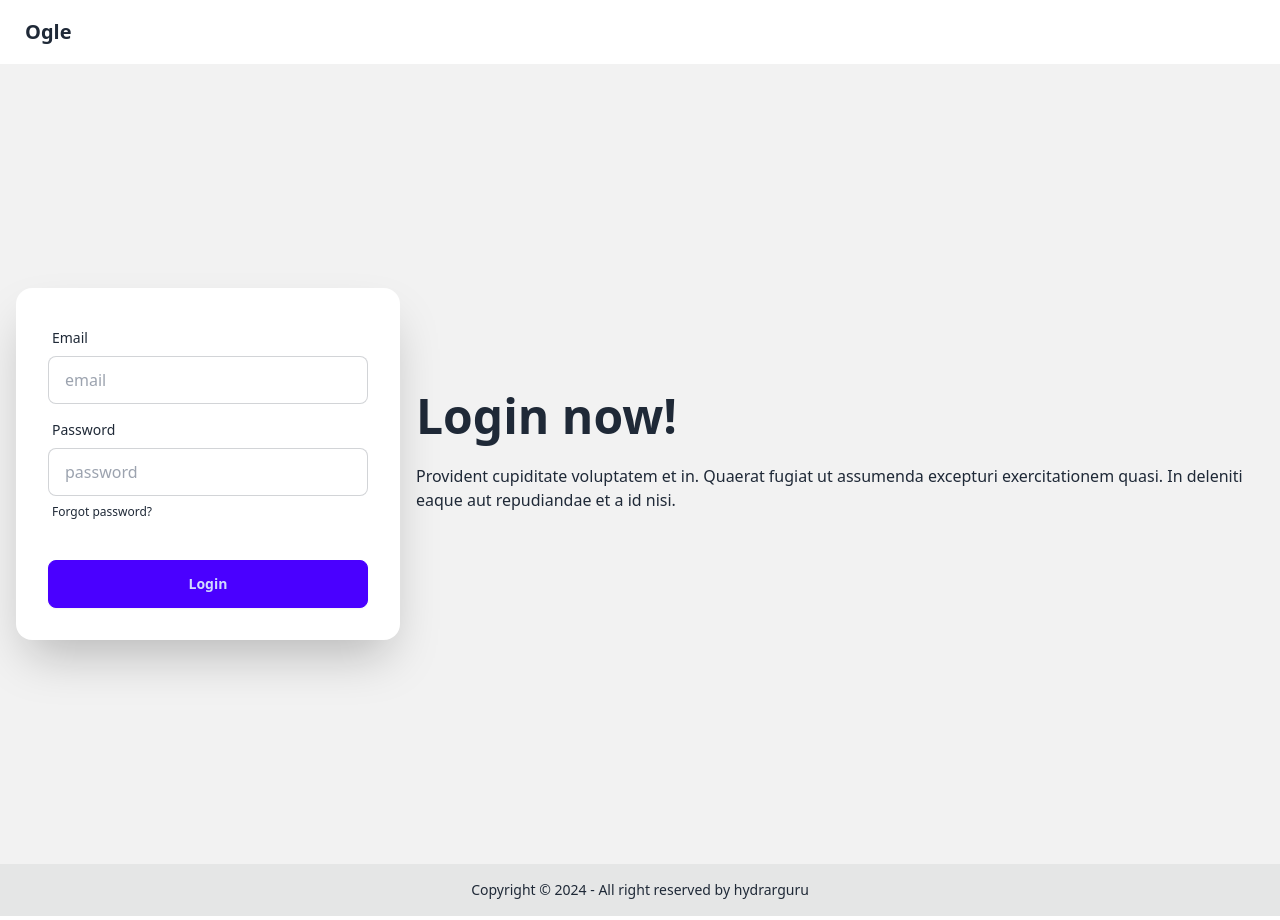
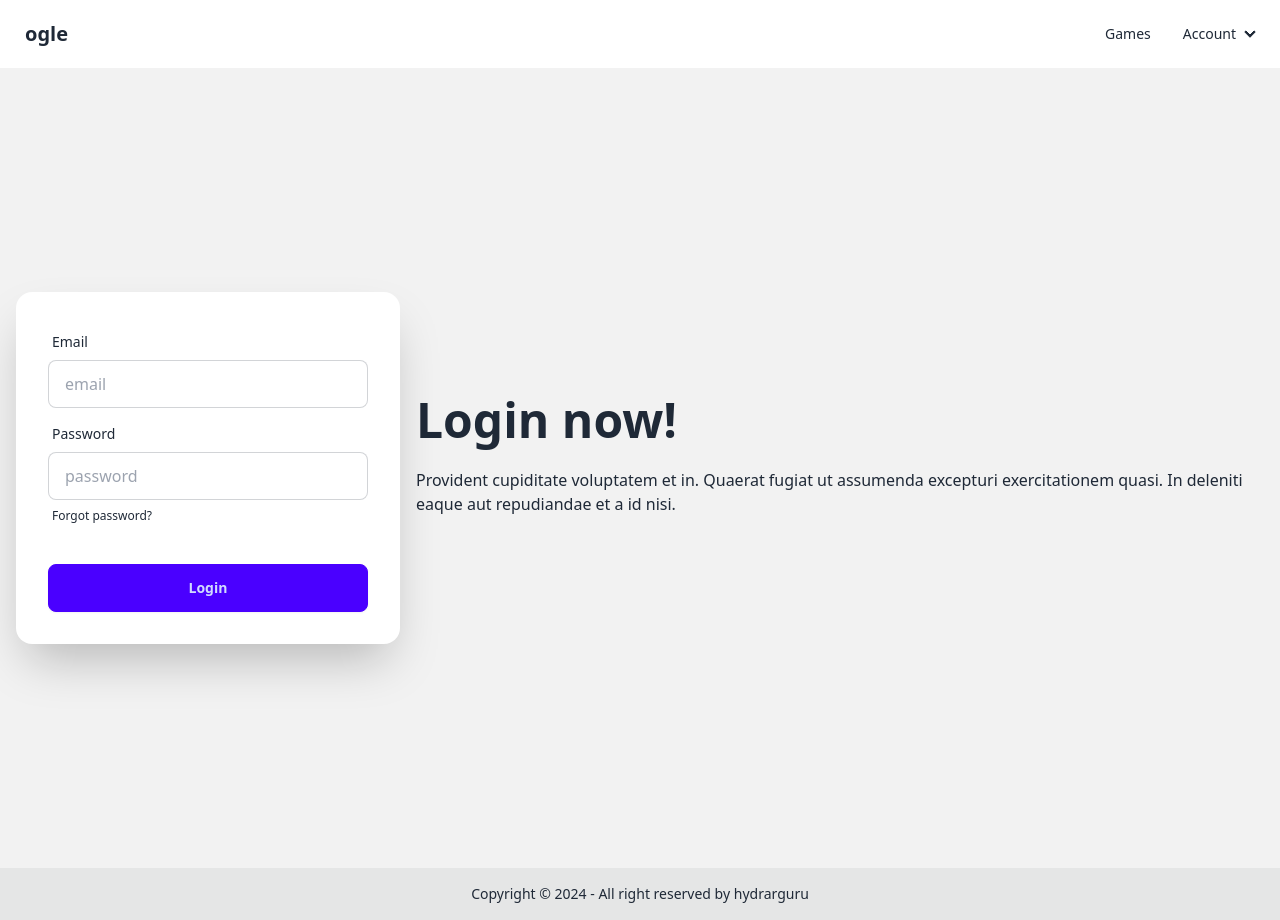
Before and after one commit to hydrarguru/ogle, a Vue app: page / in a window 1280 px wide. Built offline with nearby package versions, Linux system fonts and the light colour scheme.

Commit message:
Update NavBar component to include additional menu items

```diff
--- a/src/components/NavBar.vue
+++ b/src/components/NavBar.vue
@@ -1,13 +1,30 @@
 <script setup lang="ts">
-import { RouterLink } from 'vue-router'
+import { RouterLink } from "vue-router";
 </script>
 
 <template>
-    <nav>
-        <div class="navbar bg-base-100">
-            <a class="btn btn-ghost text-xl">Ogle</a>
-        </div>
-    </nav>
+  <nav>
+    <div class="navbar bg-base-100">
+      <div class="flex-1">
+        <RouterLink to="/" class="btn btn-ghost text-xl">ogle</RouterLink>
+      </div>
+      <div class="flex-none">
+        <ul class="menu menu-horizontal px-1">
+          <li><a href="/games">Games</a></li>
+          <li>
+            <details>
+              <summary>Account</summary>
+              <ul class="p-2 bg-base-100 rounded-t-none">
+                <li><a>Profile</a></li>
+                <li><a>Library</a></li>
+                <li><a>Logout</a></li>
+              </ul>
+            </details>
+          </li>
+        </ul>
+      </div>
+    </div>
+  </nav>
 </template>
 
 <style scoped></style>
```
